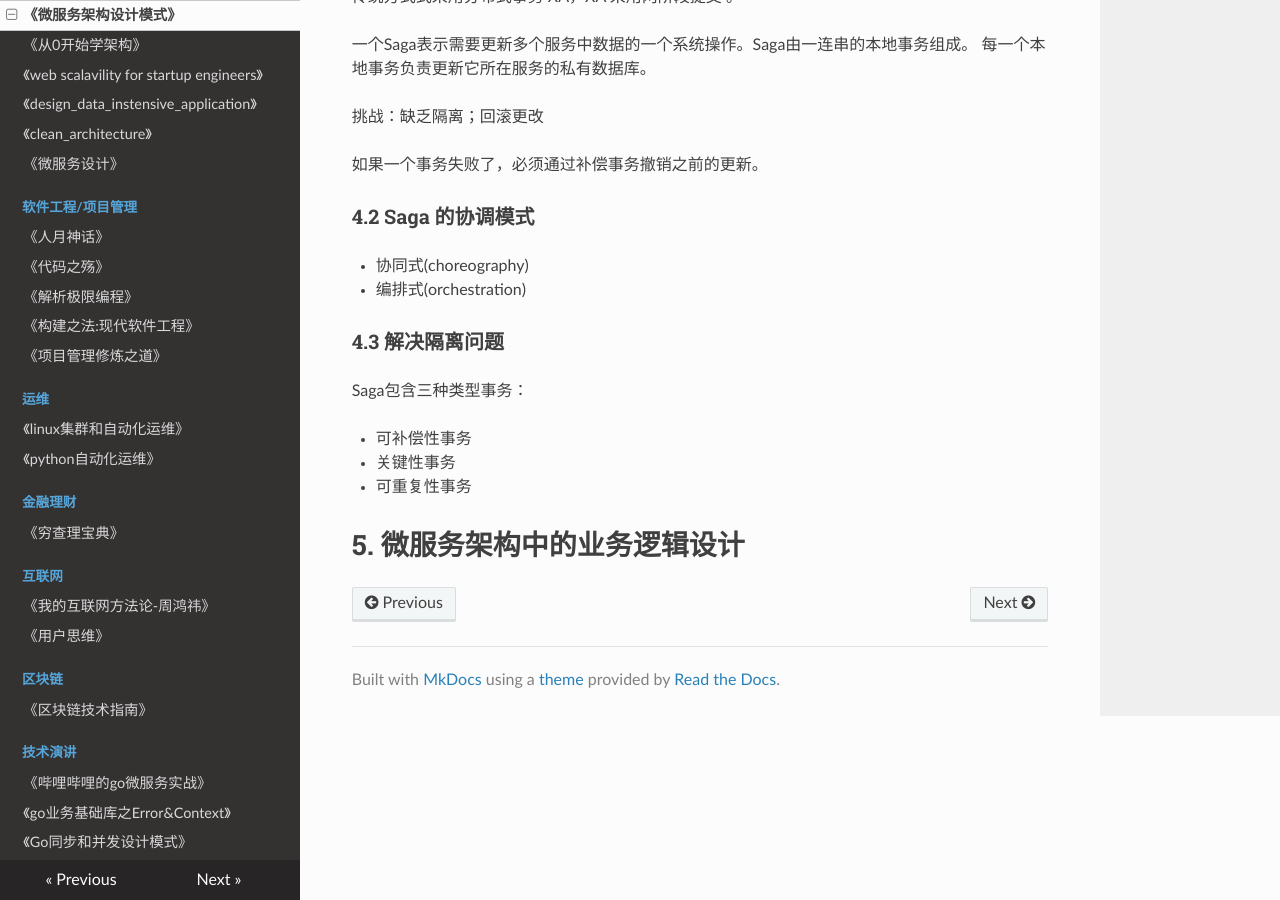
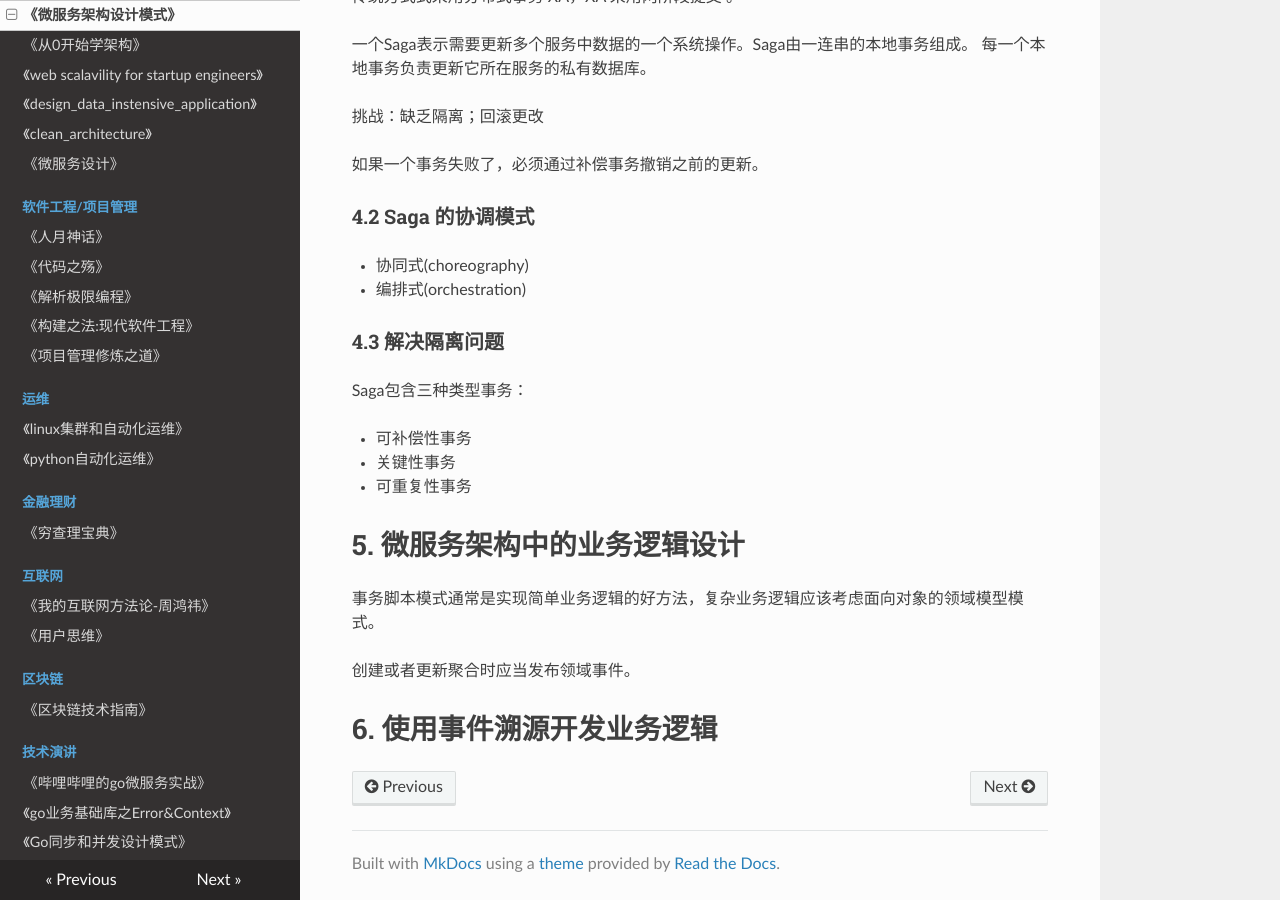
Before and after one commit to PegasusWang/booknotes, an MkDocs documentation site: the page built from docs/网站架构微服务/microservices_patterns_微服务架构设计模式/book.md, in a window 1280 px wide and 900 px high, scrolled down 6750 px. Built offline with MkDocs 1.6.1, drawn with Linux system fonts in a browser that asks for light colours; nearby versions of some CDN libraries; old or Windows-style settings are respelled for this version of MkDocs.

Commit message:
微服务架构设计模式设计

```diff
--- a/docs/网站架构微服务/microservices_patterns_微服务架构设计模式/book.md
+++ b/docs/网站架构微服务/microservices_patterns_微服务架构设计模式/book.md
@@ -256,3 +256,9 @@ Saga包含三种类型事务：
 
 
 # 5. 微服务架构中的业务逻辑设计
+
+事务脚本模式通常是实现简单业务逻辑的好方法，复杂业务逻辑应该考虑面向对象的领域模型模式。
+
+创建或者更新聚合时应当发布领域事件。
+
+# 6. 使用事件溯源开发业务逻辑
```
Also changed, not shown: 1 other file.
